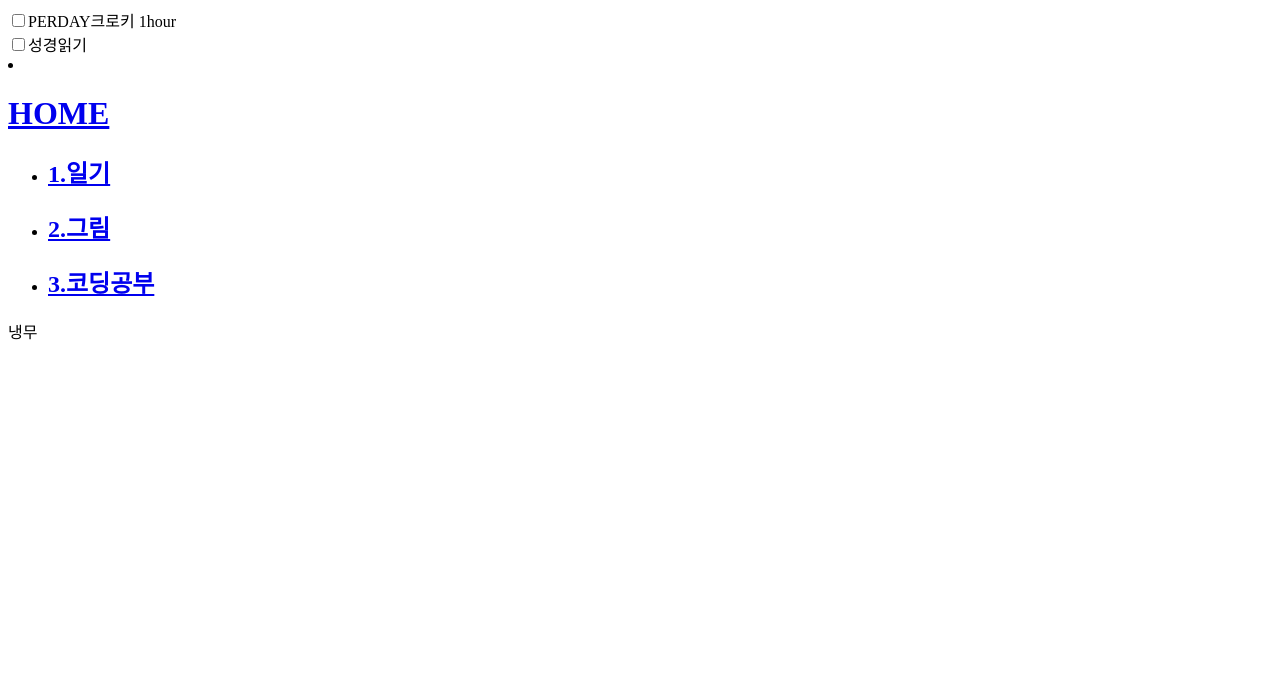
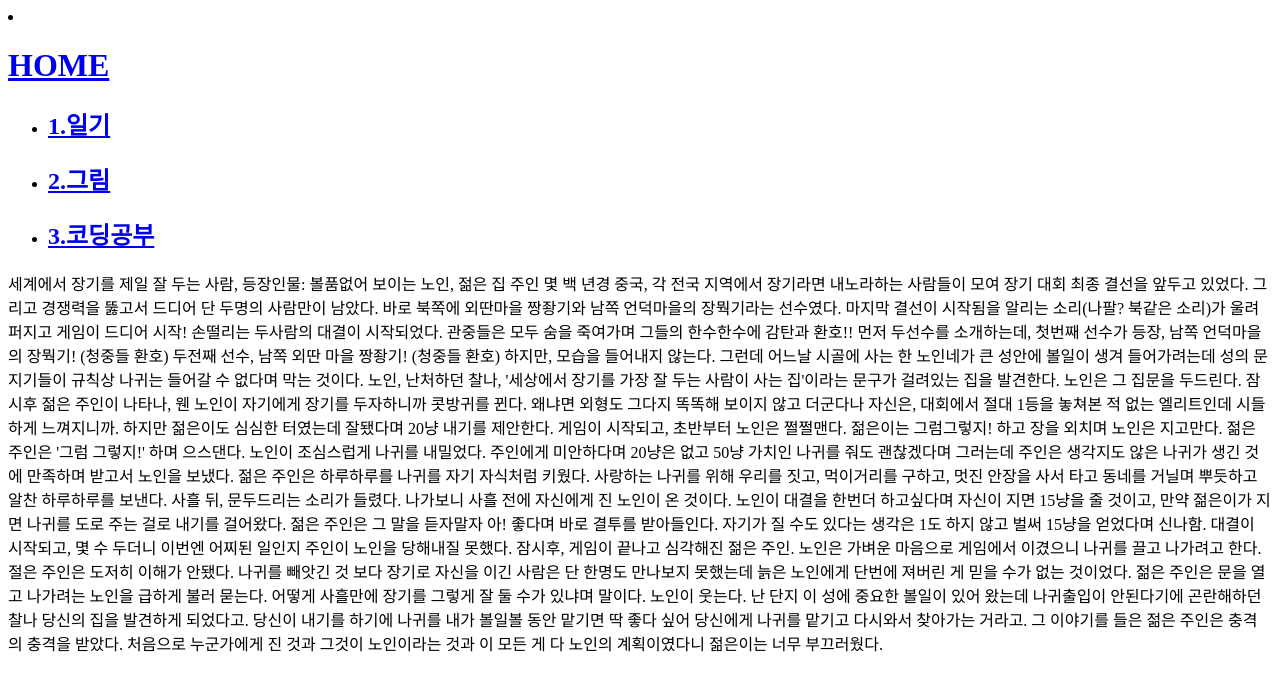
Before and after one commit to poket73/poket73, a plain HTML site: page 일기.html in a window 1280 px wide. Drawn offline with Linux system fonts and the light colour scheme.

Commit message:
Add files via upload

```diff
--- a/일기.html
+++ b/일기.html
@@ -6,8 +6,7 @@
 </head>
 
 <body>
-<input type="checkbox" name="" value="">PERDAY크로키 1hour<br>
-<input type="checkbox" name="" value="">성경읽기
+
   <li><a href="index.html"> <h1>HOME</h1></a></li>
 
   <ul>
@@ -15,6 +14,45 @@
    <li>  <a href="그림.html"><h2>2.그림</h2></a></li>
    <li>  <a href="코딩공부.html"><h2>3.코딩공부</h2></a></li>
   </ul>
-<body>
-  냉무
+
+  세계에서 장기를 제일 잘 두는 사람,
+
+등장인물: 볼품없어 보이는 노인,  젊은 집 주인
+
+ 몇 백 년경 중국, 각 전국 지역에서 장기라면 내노라하는 사람들이 모여 장기 대회 최종 결선을 앞두고 있었다.  그리고 경쟁력을 뚫고서 드디어 단 두명의 사람만이 남았다.  바로 북쪽에 외딴마을 짱좡기와 남쪽 언덕마을의 장뭑기라는 선수였다.
+
+마지막 결선이 시작됨을 알리는 소리(나팔? 북같은 소리)가 울려퍼지고 게임이 드디어 시작!
+
+손떨리는 두사람의 대결이 시작되었다. 관중들은 모두 숨을 죽여가며 그들의 한수한수에 감탄과 환호!!
+
+먼저 두선수를 소개하는데, 첫번째 선수가 등장, 남쪽 언덕마을의 장뭑기!
+(청중들 환호)
+두전째 선수, 남쪽 외딴 마을 짱좡기!
+(청중들 환호) 하지만, 모습을 들어내지 않는다.
+
+
+
+그런데
+어느날 시골에 사는 한 노인네가 큰 성안에 볼일이 생겨 들어가려는데 성의 문지기들이 규칙상 나귀는 들어갈 수 없다며 막는 것이다.  노인, 난처하던 찰나,  '세상에서 장기를 가장 잘 두는 사람이 사는 집'이라는 문구가 걸려있는 집을 발견한다.
+
+노인은 그 집문을 두드린다.
+
+잠시후 젊은 주인이 나타나, 웬 노인이 자기에게 장기를 두자하니까 콧방귀를 뀐다. 왜냐면 외형도 그다지 똑똑해 보이지 않고 더군다나 자신은, 대회에서 절대 1등을 놓쳐본 적 없는 엘리트인데 시들하게 느껴지니까. 하지만 젊은이도 심심한 터였는데 잘됐다며 20냥 내기를 제안한다.
+
+게임이 시작되고, 초반부터 노인은 쩔쩔맨다. 젊은이는 그럼그렇지! 하고 장을 외치며 노인은 지고만다.
+
+젊은 주인은 '그럼 그렇지!' 하며 으스댄다. 노인이 조심스럽게 나귀를 내밀었다. 주인에게 미안하다며 20냥은 없고 50냥 가치인 나귀를 줘도 괜찮겠다며 그러는데 주인은 생각지도 않은 나귀가 생긴 것에 만족하며 받고서 노인을 보냈다.
+
+젊은 주인은 하루하루를 나귀를 자기 자식처럼 키웠다.  사랑하는 나귀를 위해 우리를 짓고, 먹이거리를 구하고, 멋진 안장을 사서 타고 동네를 거닐며 뿌듯하고 알찬 하루하루를 보낸다. 사흘 뒤, 문두드리는 소리가 들렸다.
+
+나가보니 사흘 전에 자신에게 진 노인이 온 것이다.  노인이 대결을 한번더 하고싶다며 자신이 지면 15냥을 줄 것이고, 만약 젊은이가 지면 나귀를 도로 주는 걸로 내기를 걸어왔다. 젊은 주인은 그 말을 듣자말자 아! 좋다며 바로 결투를 받아들인다. 자기가 질 수도 있다는 생각은 1도 하지 않고 벌써 15냥을 얻었다며 신나함.
+
+대결이 시작되고, 몇 수 두더니 이번엔 어찌된 일인지 주인이 노인을 당해내질 못했다.
+잠시후, 게임이 끝나고 심각해진 젊은 주인. 노인은 가벼운 마음으로 게임에서 이겼으니 나귀를 끌고 나가려고 한다. 절은 주인은 도저히 이해가 안됐다. 나귀를 빼앗긴 것 보다 장기로 자신을 이긴 사람은 단 한명도 만나보지 못했는데  늙은 노인에게 단번에 져버린 게 믿을 수가 없는 것이었다. 젊은 주인은 문을 열고 나가려는 노인을 급하게 불러  묻는다. 어떻게 사흘만에 장기를 그렇게 잘 둘 수가 있냐며 말이다. 노인이 웃는다.
+
+난 단지 이 성에 중요한 볼일이 있어 왔는데 나귀출입이 안된다기에 곤란해하던 찰나 당신의 집을 발견하게 되었다고. 당신이 내기를 하기에 나귀를 내가 볼일볼 동안 맡기면 딱 좋다 싶어 당신에게 나귀를 맡기고 다시와서 찾아가는 거라고.
+
+그 이야기를 들은 젊은 주인은 충격의 충격을 받았다. 처음으로  누군가에게 진 것과 그것이 노인이라는 것과 이 모든 게 다 노인의 계획이였다니
+
+젊은이는 너무 부끄러웠다.
 </body>
```
Also changed, not shown: index.html (+4 -1 lines).
